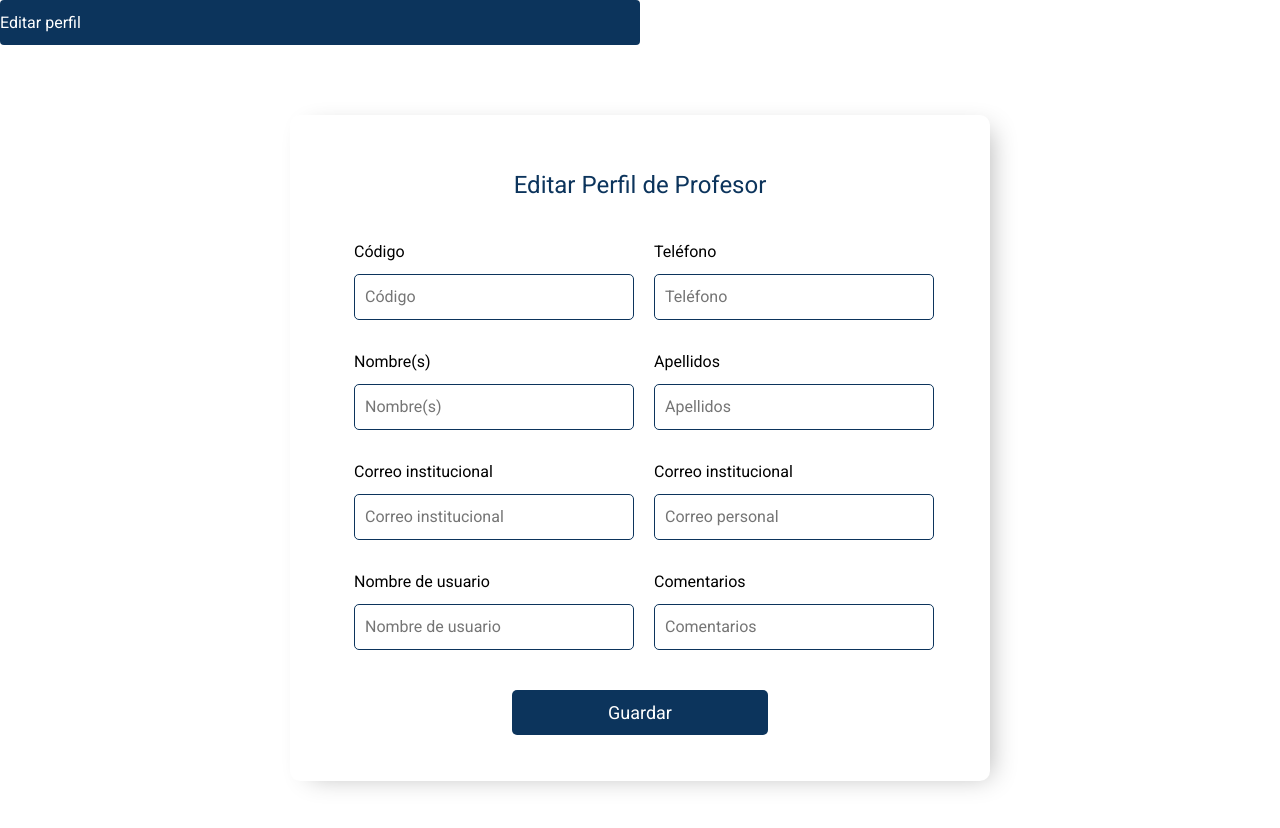
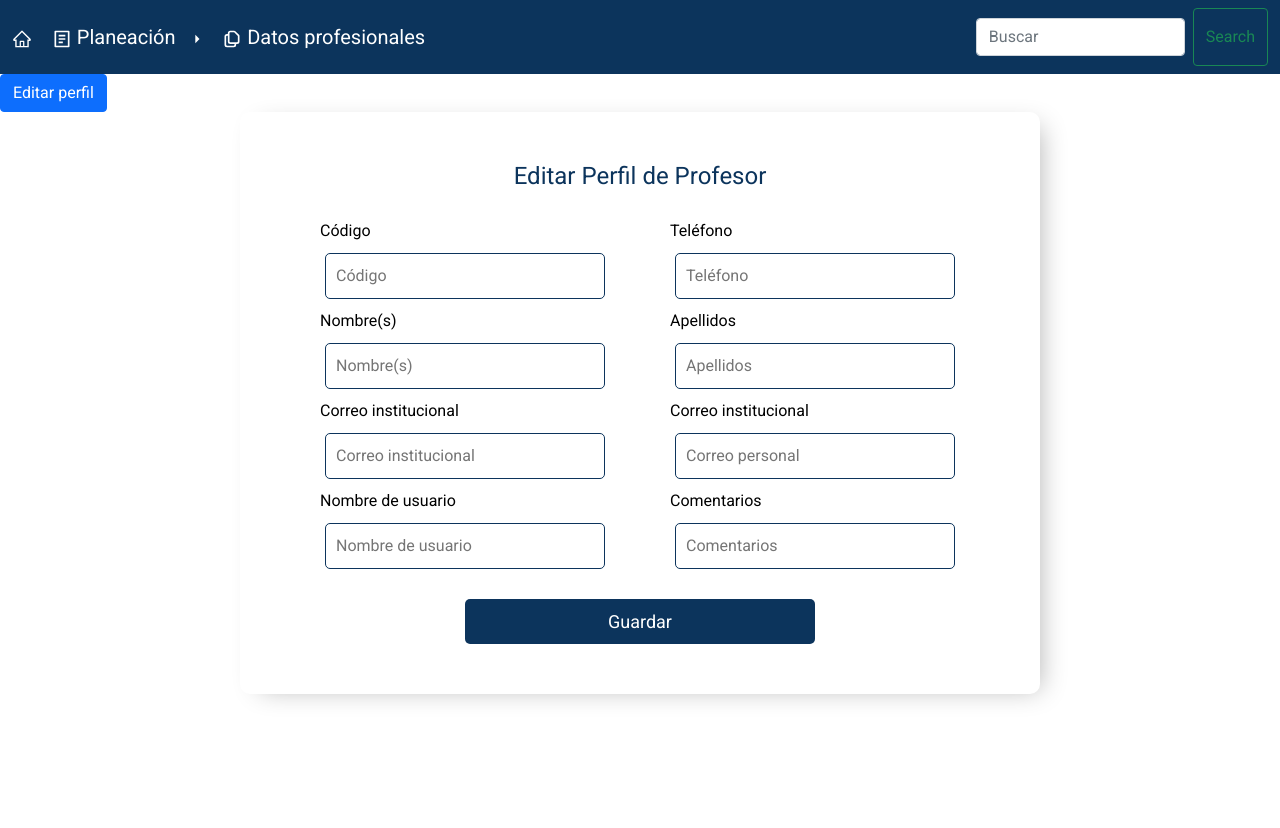
Before and after one commit to CaroCarrillo/Guias-Ilustradas, a React (Create React App) app: page /Cursos in a window 1280 px wide. Shown: the top 828 px of the page. After the commit the page ends 800 px from the top, so only its background shows below. Built offline with nearby package versions, Linux system fonts and the light colour scheme.

Commit message:
adding NavbarCaro

```diff
--- a/src/App.js
+++ b/src/App.js
@@ -1,8 +1,9 @@
 import './App.css';
 import Usuario from './Usuario';
-import ErrorPage404 from './ErrorPage404';
+//import FormRecoverPassword from './FormRecoverPassword';
 import { BrowserRouter as Router, Routes, Route } from 'react-router-dom';
 import EditInformation from './EditInformation';
+import ErrorPage404 from './ErrorPage404';
 
 function App() {
   return (
--- a/src/EditInformation/index.css
+++ b/src/EditInformation/index.css
@@ -1,55 +1,59 @@
 @import url('https://fonts.googleapis.com/css2?family=Dosis:wght@200&family=Poppins:wght@400;500;600&family=Roboto:wght@300;400;700&display=swap');
 
-body{
-    font-family: 'Roboto', sans-serif;
-    background-color: white;
+
+/*Estilo del form editar perfil*/
+
+
+#editProfile h1{
+    font-size: 1.5rem;
+    color: #0C345C;
 }
 
-img{
-    height: 100px;
-    margin: 10px 0px;
-}
+#editProfile #alignCenter {
+    text-align: center;
+    box-shadow: 10px 5px 25px -10px rgb( 0 0 0 / 30%);
+    border-radius: 10px;
+    padding: 50px;
+    }
 
-h1{
-    font-size: 1.5rem;
-    color: #0C345C;
-    margin: 40px 0px;
-}
-
-.headerForm {
-    text-align: center;
-    margin: 5px;
-}
-
-.divForm{
-    background-color: white;
-    margin: 70px auto;
-    width: 90px;
-    min-width: 700px;
-    padding: 1em 4em;
-    border-radius: 10px;
-    box-shadow: 10px 5px 25px -10px rgb( 0 0 0 / 30%);
+/*Estilo del form*/
+#editProfile{
+    display: flex;
+    justify-content: center;
+    /*height: 100vh;*/
 
 }
+/*
+para localizar en el centro todos los elementos
+body{
+    display: flex;
+    align-items: center;
+    justify-content: center;
+    height: 100vh;
+}*/
 
-form{
-
+#editProfile form{
     /*hace dos columnas*/
     display: grid;
     grid-template-columns: 1fr 1fr;
-    gap: 20px;
-    /*Falta hacer responsiva para dispositivos móviles
-    @media (max-width: 800px) {
-        grid-template-columns: 1fr;
-    }*/
+    background-color: white;
+    border-radius: 10px;
+    box-shadow: none;
+    text-align: left;
+    width: inherit;
+    padding: 20px 0px;
 }
 
-.buttonForm{
-    margin: 30px;
-    text-align: center;
-}
 
-button {
+/*Página para hacer responsiva para dispositivos móviles*/
+@media screen and (max-width: 800px) {
+    #editProfile form{
+            grid-template-columns: 1fr;
+            padding: 0px 60px;}
+    }
+
+
+    #editProfile button {
     width: 50%;
     height: 45px;
     border: none;
--- a/src/EditInformation/index.jsx
+++ b/src/EditInformation/index.jsx
@@ -102,17 +102,17 @@ const EditInformation = () => {
         };
 
 
+
             return (
-                <div className='divForm'>
-                    <div className='headerForm'>
+                <div id='editProfile'>
+
+                    <div  id='alignCenter'>
                         <h1>Editar Perfil de Profesor</h1>
-                    </div>
-                    <form>
-                        {inputs.map((input) => (
-                            <FormInput key={input.id} {...input} value={values[input.name]} onChange={onChange}/>
-                        ))}
-                    </form>
-                    <div className='buttonForm'>
+                        <form>
+                            {inputs.map((input) => (
+                                <FormInput key={input.id} {...input} value={values[input.name]} onChange={onChange}/>
+                            ))}
+                        </form>
                         <button onClick={handleSubmit}>Guardar</button>
                     </div>
                 </div>
--- a/src/FormInput/index.css
+++ b/src/FormInput/index.css
@@ -1,11 +1,14 @@
 .formInput{
     display: flex;
     flex-direction: column;
-    width: 280px;
+    width: 350px;
+    padding: 0px 30px;
+
 }
+
 input{
     padding: 10px;
-    margin: 10px 0px;
+    margin: 10px 5px;
     border-radius: 5px;
     border: 1px solid #0C345C;;
 }
@@ -15,8 +18,9 @@ label{
     color: black;
 }
 
+/*Mensajes de error*/
 span{
-    font-size: 12px;
+    font-size: 10px;
     padding: 3px;
     color: #BE1600;
     display: none;
--- /dev/null
+++ b/src/NavbarCaro/index.css
@@ -0,0 +1,7 @@
+
+a, a:hover{
+    text-decoration: none !important;
+    color: white;
+    background-color: #0C345C;
+    font-size: 20px;
+}
--- /dev/null
+++ b/src/NavbarCaro/index.jsx
@@ -0,0 +1,32 @@
+import React from 'react';
+import './index.css'
+import { Link } from 'react-router-dom';
+
+import { RiFileList2Line } from "react-icons/ri";
+
+import { AiOutlineHome } from "react-icons/ai";
+import { MdArrowRight } from "react-icons/md";
+import { HiOutlineDocumentDuplicate } from "react-icons/hi";
+
+
+const NavbarCaro = () => {
+    return (
+        <div>
+            <nav class="navbar" style={{backgroundColor: "#0C345C"}}>
+                <div class="container-fluid">
+                    <div className='d-flex justify-content-start'>
+                        <a href="/#" aria-labelledby='Home'><AiOutlineHome /></a> &nbsp; &nbsp; &nbsp;
+                        <a aria-current="page" href="/#" ><RiFileList2Line/> Planeación </a>&nbsp; &nbsp;
+                        <Link to="/Cursos"> <MdArrowRight />&nbsp; &nbsp;<HiOutlineDocumentDuplicate /> Datos profesionales</Link>
+                    </div>
+                    <form class="d-flex">
+                        <input class="form-control me-2" type="search" placeholder="Buscar" aria-label="Search"/>
+                        <button class="btn btn-outline-success" type="submit">Search</button>
+                    </form>
+                </div>
+            </nav>
+        </div>
+    );
+};
+
+export default NavbarCaro;
--- a/src/Usuario/index.css
+++ b/src/Usuario/index.css
@@ -5,13 +5,19 @@ body{
 
 }
 
+/*estilo de la barra lateral*/
+
+/*img{
+    height: 100px;
+}*/
+
 #menuLateral{
     background-color: #0C345C;
     color: white;
 }
 
-a, .btn, .dropdown-menu, .dropdown-item:active{
-    text-decoration: none;
+#menuLateral a,  #menuLateral .btn, #menuLateral .dropdown-menu, #menuLateral .dropdown-item:active{
+    text-decoration: none !important;
     color: white;
     text-align: left;
     border: none;
@@ -19,16 +25,16 @@ a, .btn, .dropdown-menu, .dropdown-item:active{
     padding-left: 0px;
 }
 
-.dropdown-item, .dropdown-item:active{
+#menuLateral .dropdown-item, #menuLateral .dropdown-item:active{
     padding-left: 50px !important;
 }
 
-a:hover, .btn:hover, .dropdown-item:focus, .dropdown-item:hover   {
+#menuLateral a:hover, #menuLateral .btn:hover, #menuLateral .dropdown-item:focus, #menuLateral .dropdown-item:hover   {
     color: grey;
     background-color: #0C345C;
 
 }
 
-.btn:focus{
+#menuLateral .btn:focus{
     box-shadow: none;
 }
--- a/src/Usuario/index.jsx
+++ b/src/Usuario/index.jsx
@@ -3,6 +3,7 @@ import { BiHelpCircle } from "react-icons/bi";
 import { RiFileList2Line } from "react-icons/ri";
 import { HiOutlineDocumentDuplicate } from "react-icons/hi";
 import { Link } from 'react-router-dom';
+import NavbarCaro from "../NavbarCaro";
 import './index.css'
 
 
@@ -11,6 +12,8 @@ const Usuario = () => {
 
     return (
         <div>
+            <NavbarCaro/>
+
             {/*botón que abre la barra lateral */}
             <button
                 className="btn btn-primary"
@@ -29,7 +32,7 @@ const Usuario = () => {
                     <h5 className="offcanvas-title">Cucei</h5>
                     {/*Botón de cierre de menú lateral*/}
                     <button
-                        type="button" className="btn-close text-reset" data-bs-dismiss="offcanvas" aria-label="Close">
+                        type="button" className="btn-close text-reset " data-bs-dismiss="offcanvas" aria-label="Close">
                     </button>
                 </div>
                 <div className="offcanvas-body d-block justify-content-center vh-100 my-5" >
@@ -42,10 +45,10 @@ const Usuario = () => {
                     </div>
                     <div className="" >
                         {/*Botón Link Manual*/}
-                        <Link to="/Manual" tabindex="-1" role="button" aria-disabled="true"><RiFileList2Line/> Manual</Link>
+                        <Link to="/Manual" tabindex="-1" role="button" aria-disabled="true"><BiHelpCircle/> Manual</Link>
                         {/*Dropdown de planeación*/}
                         <div className="dropdown">
-                            <button className="btn dropdown-toggle" type="button" id="dropdownPlaneacion" data-bs-toggle="dropdown" data-bs-auto-close="false" aria-expanded="false"><BiHelpCircle /> Planeación
+                            <button className="btn dropdown-toggle" type="button" id="dropdownPlaneacion" data-bs-toggle="dropdown" data-bs-auto-close="false" aria-expanded="false"><RiFileList2Line /> Planeación
                             </button>
                             <ul className="dropdown-menu" aria-labelledby="dropdownPlaneacion">
                                 <li className="dropdown-item" ><Link to="/Cursos"> <HiOutlineDocumentDuplicate />  Mis cursos</Link></li>
```
Also changed, not shown: src/Titles/index.jsx (deleted, +0 -14 lines).
